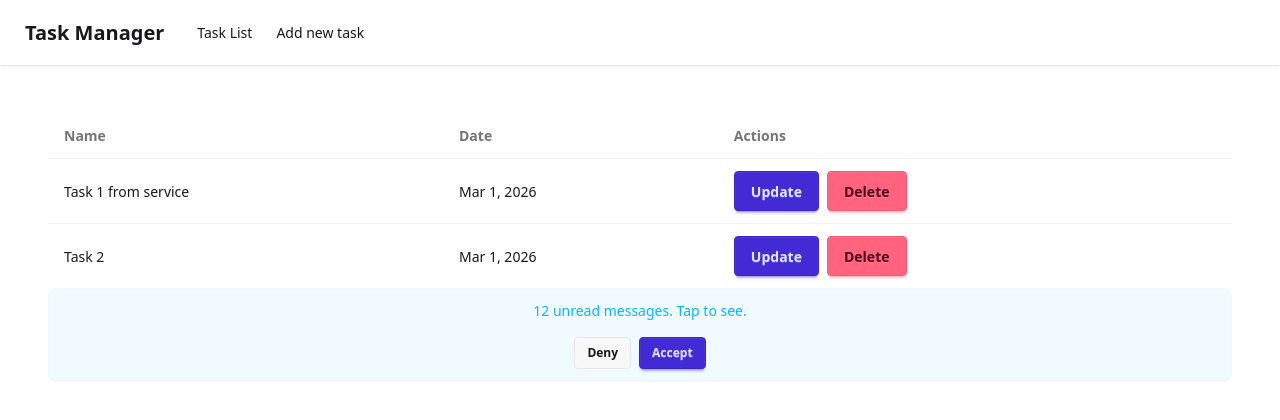
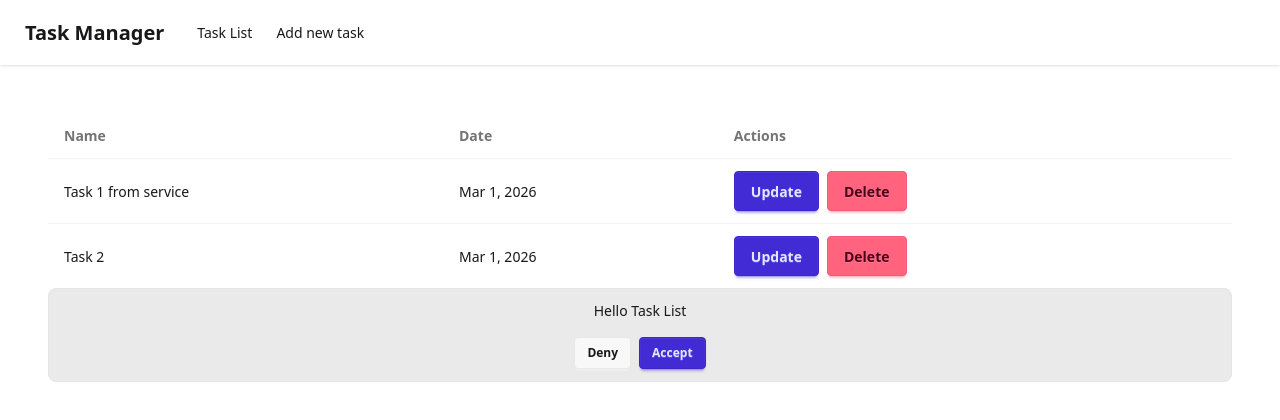
Before and after one commit to ngDevsAndFriends/aaa-angular-demo, an Angular app: page / in a window 1280 px wide. Shown: the top 420 px of the page. Built offline with nearby package versions, Linux system fonts and the light colour scheme.

Commit message:
added message and type inputs to the alert-banner component

```diff
--- a/src/app/shared/components/alert-banner/alert-banner.html
+++ b/src/app/shared/components/alert-banner/alert-banner.html
@@ -1,5 +1,10 @@
-<div role="alert" class="alert alert-vertical alert-info alert-soft">
-  <span>12 unread messages. Tap to see.</span>
+<div
+  role="alert"
+  class="alert alert-vertical alert-info alert-soft"
+  [class.alert-info]="type() ? type() === 'info' : false"
+  [class.alert-error]="type() ? type() === 'error' : false"
+>
+  <span>{{ message() }}</span>
   <div class="flex gap-2">
     <button class="btn btn-sm">Deny</button>
     <button class="btn btn-sm btn-primary">Accept</button>
--- a/src/app/shared/components/alert-banner/alert-banner.ts
+++ b/src/app/shared/components/alert-banner/alert-banner.ts
@@ -1,4 +1,4 @@
-import { Component } from '@angular/core';
+import { Component, input } from '@angular/core';
 
 @Component({
   selector: 'app-alert-banner',
@@ -6,4 +6,7 @@ import { Component } from '@angular/core';
   templateUrl: './alert-banner.html',
   styleUrl: './alert-banner.css',
 })
-export class AlertBanner {}
+export class AlertBanner {
+  message = input.required<string>();
+  type = input.required<"info" | "error">();
+}
--- a/src/app/task-form/task-form.html
+++ b/src/app/task-form/task-form.html
@@ -16,4 +16,4 @@
   <button type="submit" class="btn btn-primary">Submit</button>
 </form>
 
-<app-alert-banner />
+<app-alert-banner message="Hello Task Form" type="info" />
--- a/src/app/task-list/task-list.html
+++ b/src/app/task-list/task-list.html
@@ -24,4 +24,4 @@
   <p class="my-5 text-center">No tasks</p>
 }
 
-<app-alert-banner />
+<app-alert-banner message="Hello Task List" type="error" />
```
